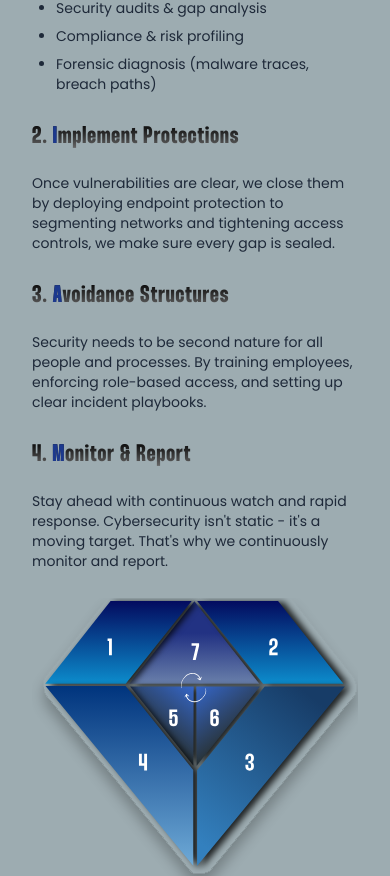
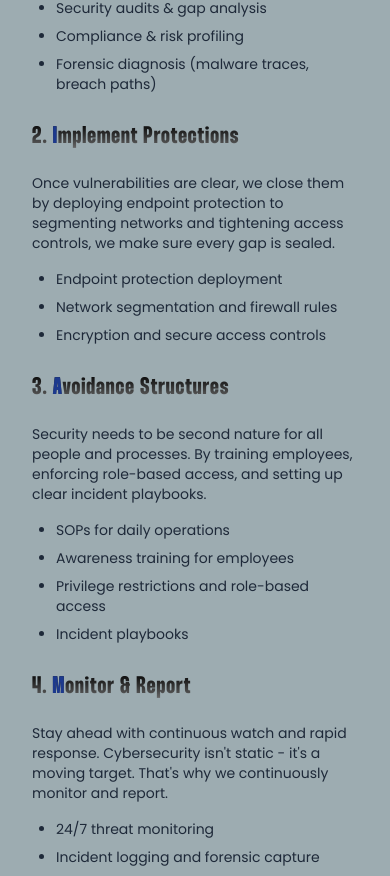
Before and after one commit to yash-surana/EyeQVault-Technologies, a React (Vite) app in the folder frontend/: page / in a window 390 px wide. Shown: the part 4175-5051 px from the top of the page. Built offline with nearby package versions, Linux system fonts and the light colour scheme.

Commit message:
fix(SecurityMethods): show actions on mobile when step is inactive
The actions list was only showing for the active step, but should also show on mobile devices regardless of step state. Added media query check to condition.

```diff
--- a/frontend/src/components/SecurityMethods.jsx
+++ b/frontend/src/components/SecurityMethods.jsx
@@ -153,7 +153,9 @@ const SecurityMethods = () => {
                 <p className="pt-6 text-sm text-gray-800 flex-grow">
                   {step.description}
                 </p>
-                {step.actions && activeStep === index ? (
+                {step.actions &&
+                (activeStep === index ||
+                  !matchMedia("(min-width: 1024px)").matches) ? (
                   <ul className="list-disc pl-6 mt-4 space-y-2 text-sm text-gray-800">
                     {step.actions.map((action, actionIndex) => (
                       <li key={step.title + "-actions-" + actionIndex}>
```
